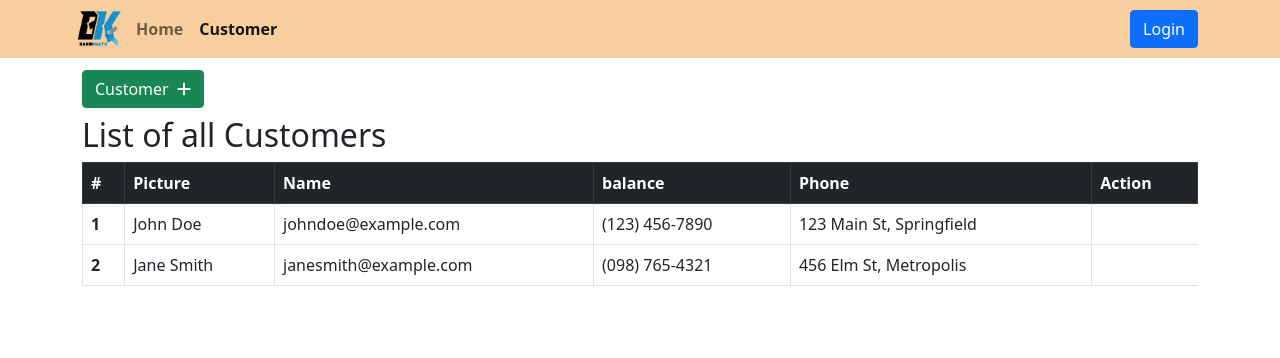
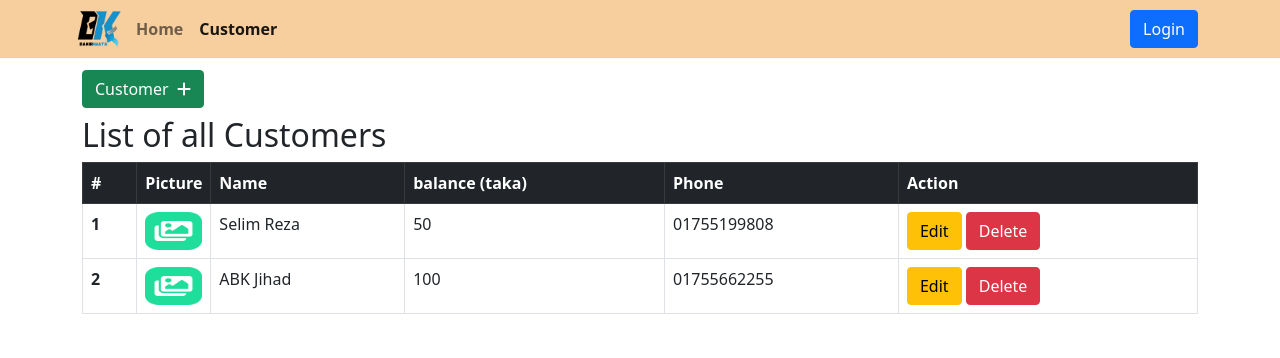
Before and after one commit to selim-reza007/bakirkhata, a Django app: page /customers/all-customers/ in a window 1280 px wide. Shown: the top 358 px of the page. Run offline with Django 5.2, Linux system fonts and the light colour scheme; data comes from the database, SQL or seed files in the repository; both versions use the stored data as it was after the commit; some libraries are stand-ins or nearby versions.

Commit message:
Customers list table completed

```diff
--- a/customer/templates/customer/dashboard/add.html
+++ b/customer/templates/customer/dashboard/add.html
@@ -10,7 +10,7 @@ Customers list
 
     <p class="h2 mt-2">Create New Customer</p>
 
-    <form class="col-md-6" method="post">
+    <form class="col-md-6" method="post" enctype="multipart/form-data">
         {% csrf_token %}
         {{ form|crispy }}
         <button class="btn btn-success">Create <i class="fa-solid fa-floppy-disk"></i></button>
--- a/customer/templates/customer/dashboard/list.html
+++ b/customer/templates/customer/dashboard/list.html
@@ -5,38 +5,43 @@ Customers list
 {% endblock title %}
 
 {% block content %}
-<div class="container">
+<div class="container customer-container">
     <a href="{% url 'customer:add-customer' %}" class="btn btn-success">Customer &nbsp;<i class="fa-solid fa-plus"></i></a>
 
     <p class="h2 mt-2">List of all Customers</p>
-    <div class="table-responsive">
+    <div class="table-responsive customers-list">
         <table class="table table-bordered table-hover">
           <thead class="table-dark">
             <tr>
               <th scope="col">#</th>
               <th scope="col">Picture</th>
               <th scope="col">Name</th>
-              <th scope="col">balance</th>
+              <th scope="col">balance (taka)</th>
               <th scope="col">Phone</th>
               <th scope="col">Action</th>
             </tr>
           </thead>
-          <tbody>
+          <tbody class="customer-info-row">
+            {% for customer in customers %}
             <tr>
-              <th scope="row">1</th>
-              <td>John Doe</td>
-              <td>johndoe@example.com</td>
-              <td>(123) 456-7890</td>
-              <td>123 Main St, Springfield</td>
+              <th scope="row">{{ forloop.counter }}</th>
+              <td class="customer-thumbnail">
+                <img class="w-100" src="{{ customer.picture.url }}" alt="Customer image">
+              </td>
+              <td>{{ customer.name }}</td>
+              <td>{{ customer.balance }}</td>
+              <td>{{ customer.mobile }}</td>
+              <td>
+                <a class="btn btn-warning" href="">Edit</a>
+                <form class="d-inline-block" action="">
+                  {% csrf_token %}
+                  <button class="btn btn-danger">Delete</button>
+                </form>
+              </td>
             </tr>
-            <tr>
-              <th scope="row">2</th>
-              <td>Jane Smith</td>
-              <td>janesmith@example.com</td>
-              <td>(098) 765-4321</td>
-              <td>456 Elm St, Metropolis</td>
-            </tr>
-            <!-- Add more rows as needed -->
+            {% endfor %}
+
+
           </tbody>
         </table>
       </div>
--- a/customer/views.py
+++ b/customer/views.py
@@ -2,15 +2,17 @@ from django.shortcuts import render, redirect
 from django.db import DatabaseError
 from django.core.exceptions import ValidationError
 from .forms import CreateCustomer
+from .models import Customer
 
 # List view
 def customersListView(request):
-    return render(request, 'customer/dashboard/list.html')
+    data = Customer.objects.all()
+    return render(request, 'customer/dashboard/list.html', { 'customers' : data })
 
 # Add view with form submission and exception handling
 def customerAddView(request):
     if request.method == 'POST':
-        form = CreateCustomer(request.POST)
+        form = CreateCustomer(request.POST, request.FILES)
         try:
             if form.is_valid():
                 form.save()
--- a/static/css/style.css
+++ b/static/css/style.css
@@ -60,4 +60,14 @@ header {
         }
 
     }
+
+    .customer-container {
+        .customers-list {
+            .customer-info-row {
+                .customer-thumbnail {
+                    width: 70px;
+                }
+            }
+        }
+    }
 }
```
Also changed, not shown: db.sqlite3, media/fallback.jpg (added).
